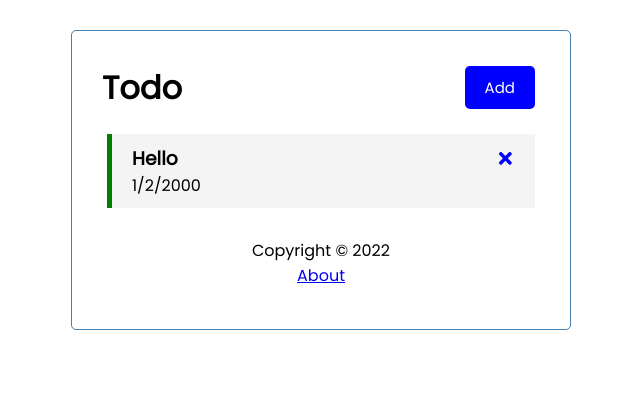
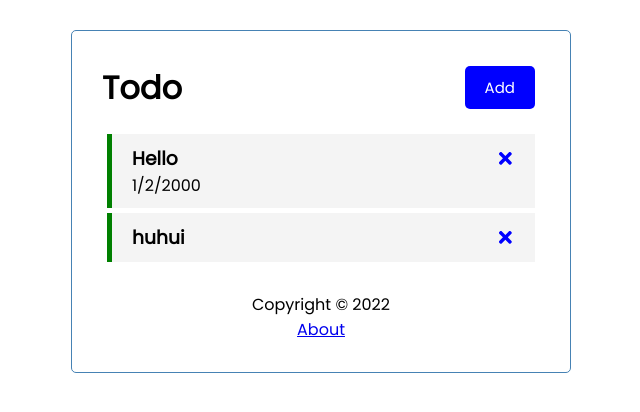
Before and after one commit to lucidethinker/test, a React (Create React App) app: page / in a window 1280 px wide. Shown: the top 412 px of the page, without its empty margins (319-959 px from the left). Built offline with nearby package versions, Linux system fonts and the light colour scheme; data requests are answered from the project's data file.

Commit message:
loading indctr added ..

```diff
--- a/db.json
+++ b/db.json
@@ -5,6 +5,12 @@
       "dat": "1/2/2000",
       "reminder": true,
       "id": 1
+    },
+    {
+      "text": "huhui",
+      "dat": "",
+      "reminder": true,
+      "id": 2
     }
   ]
 }
--- a/package.json
+++ b/package.json
@@ -11,8 +11,10 @@
     "react-devtools-core": "^4.24.4",
     "react-dom": "^18.0.0",
     "react-icons": "^4.3.1",
+    "react-native-three-dots-loader": "^1.0.1",
     "react-router-dom": "^6.3.0",
     "react-scripts": "5.0.1",
+    "react-spinners": "^0.11.0",
     "web-vitals": "^2.1.4"
   },
   "scripts": {
@@ -20,7 +22,7 @@
     "build": "react-scripts build",
     "test": "react-scripts test",
     "eject": "react-scripts eject",
-    "server": "json-server --watch db.json --port 5000"
+    "server": "json-server --watch db.json --port 5000 --delay 4000"
   },
   "eslintConfig": {
     "extends": [
--- a/src/App.js
+++ b/src/App.js
@@ -5,17 +5,30 @@ import Tasks from './components/Tasks';
 import {useState,useEffect} from 'react';
 import Addtask from './components/Addtask';
 import About from './components/About';
+import { css } from "@emotion/react";
+
+import ClipLoader from "react-spinners/ClipLoader";
+
+const override = css`
+  display: block;
+  margin:  0 auto;
+  padding: 300px;
+  text-align: center;
+`;
+
 
 const App = () =>{
     const [showAddTask,setShowAddTask] = useState(false)
     const[tasks,setTasks] = useState([])
+    const [loading,setLoading] = useState(false)
 
 
     useEffect(() => {
+      setLoading(true)
         const getTasks = async() =>{
           const tasksFromServer = await fetchTasks()
           setTasks(tasksFromServer)
-
+          setLoading(false)
         }
 
      getTasks()
@@ -94,8 +107,22 @@ const data = await res.json()
 
 
   return (
+
     <Router>
+       {
+        loading ?
+
+        <ClipLoader
+        css ={override}
+         size={40}
+         color={'#1276EF'}
+         loading = {loading }
+   />
+        :
+
+
     <div className="container" >
+
 
     <Header  onAdd={()=>setShowAddTask(!showAddTask)}
     showAdd={showAddTask} />
@@ -121,6 +148,7 @@ const data = await res.json()
      </Routes>
      <Footer/>
     </div>
+       }
     </Router>
 
 
--- a/src/index.css
+++ b/src/index.css
@@ -5,7 +5,10 @@
   box-sizing: border-box;
   margin: 0;
   padding: 0;
+
 }
+
+
 
 body {
   font-family: 'Poppins', sans-serif;
@@ -19,6 +22,8 @@ body {
   border: 1px solid steelblue;
   padding: 30px;
   border-radius: 5px;
+  flex-direction: column;
+  align-items: center;
 }
 
 .header {
```
Also changed, not shown: 1 other file (tests, documents, lock files or other folders).
